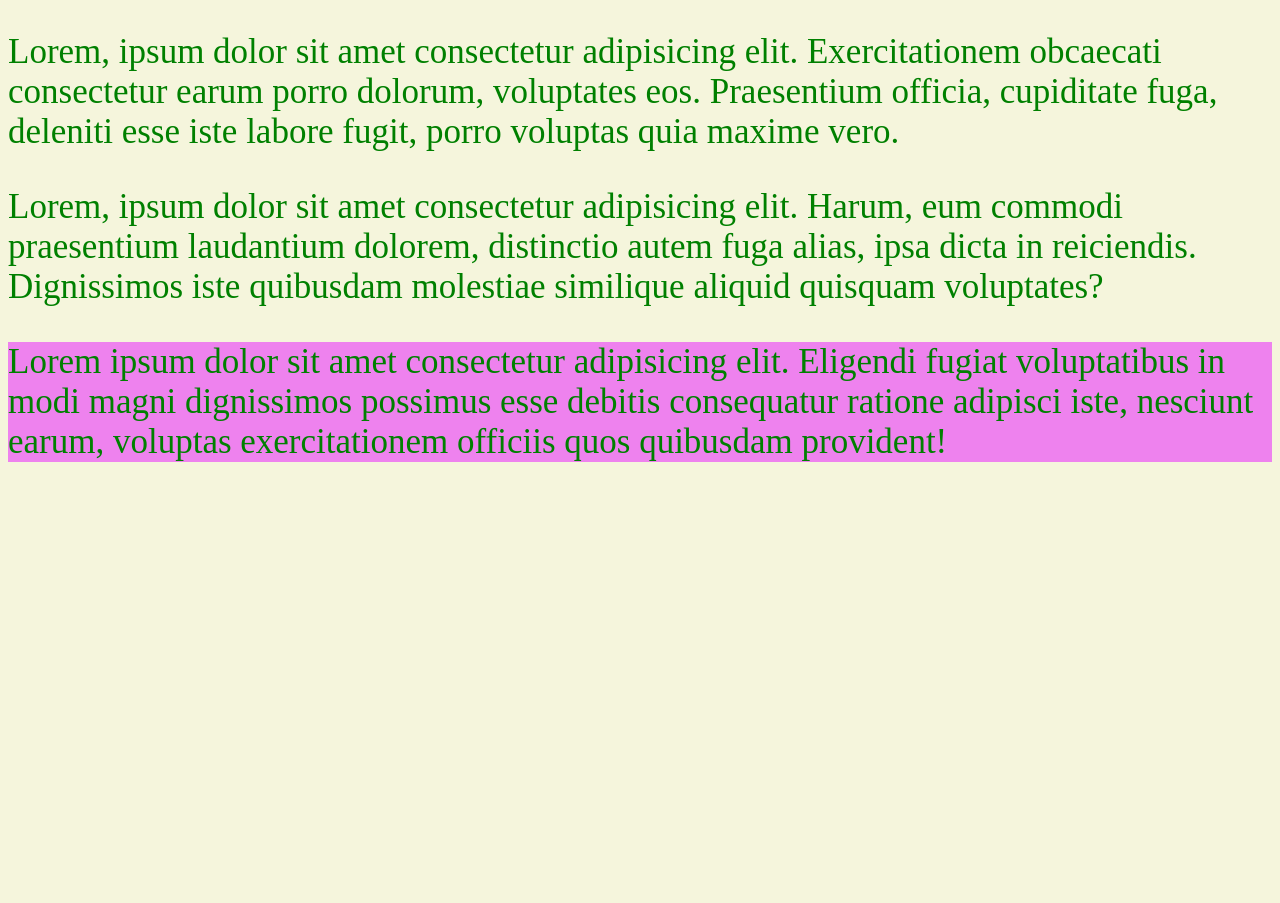
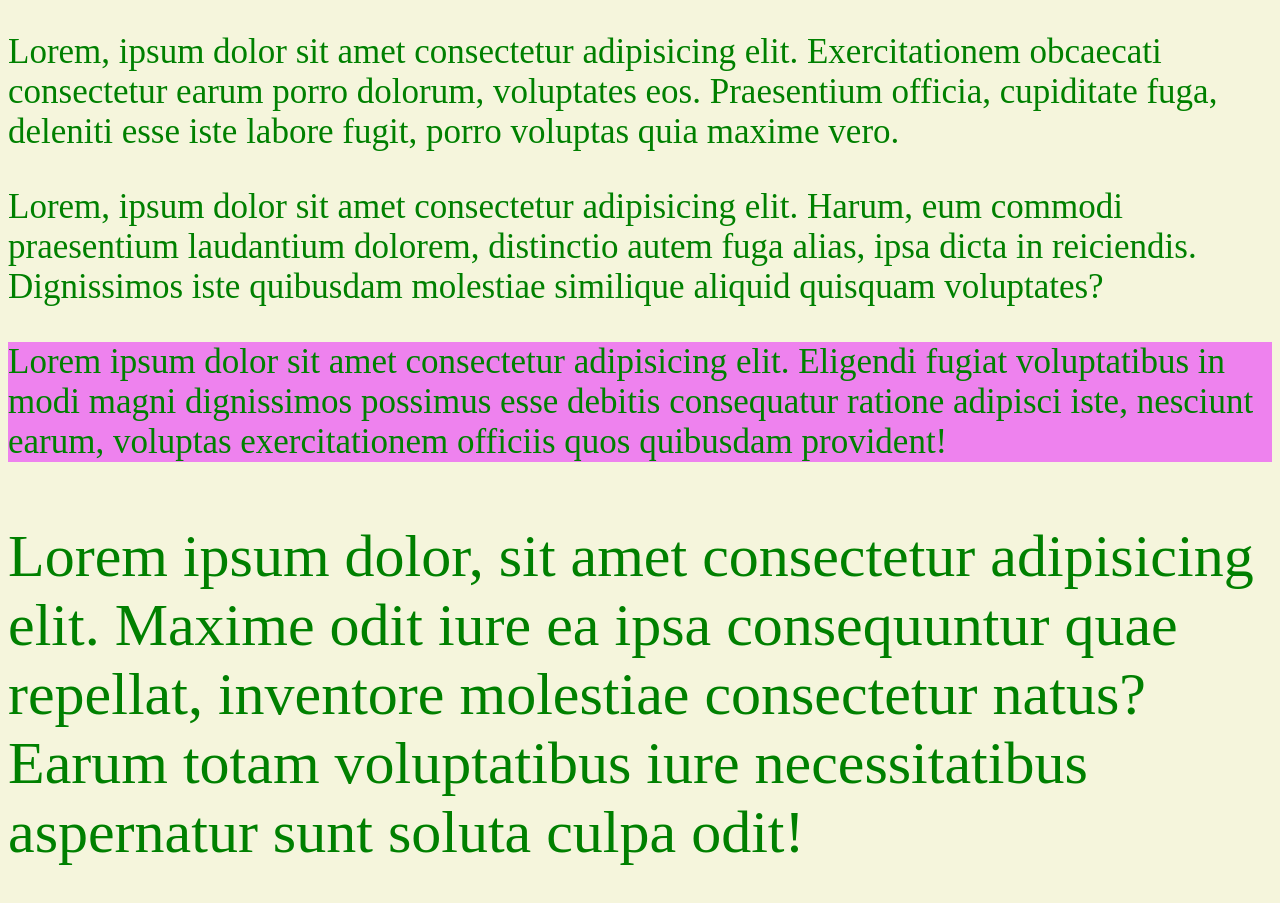
Before and after one commit to LucianoMariani1999/fullstack, a plain HTML site: page 02-css/index.html in a window 1280 px wide. Shown: the part 119-1022 px from the top of the page. Before the commit the page ends 800 px from the top, so only its background shows below. Drawn offline with Linux system fonts and the light colour scheme.

Commit message:
Cambios en el proyecto

```diff
--- a/02-css/index.html
+++ b/02-css/index.html
@@ -49,7 +49,7 @@
         }
     </style>
     <footer>
-        <p class="textoGrande>
+        <p class="textoGrande">
           Lorem ipsum dolor, sit amet consectetur adipisicing elit. Maxime odit iure ea ipsa consequuntur quae repellat, inventore molestiae consectetur natus? Earum totam voluptatibus iure necessitatibus aspernatur sunt soluta culpa odit!
         </p>
     </footer>
```
